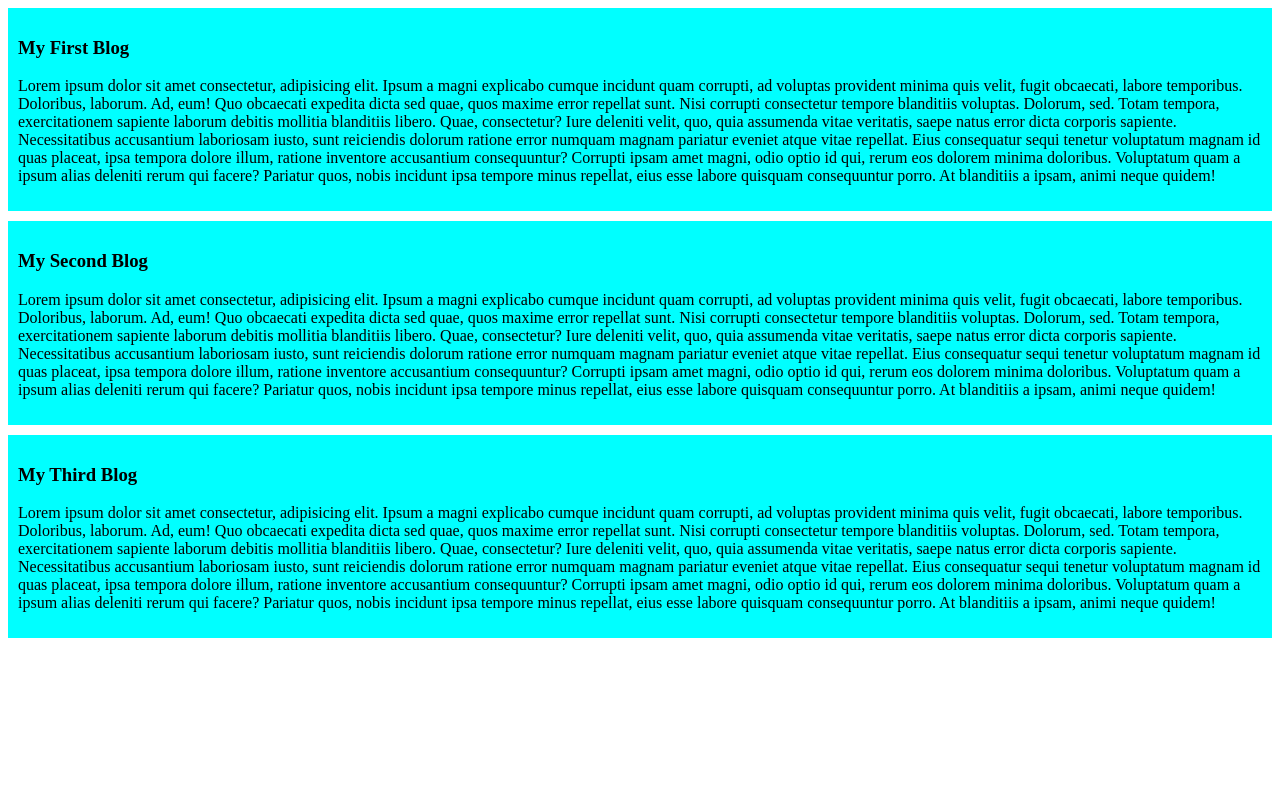
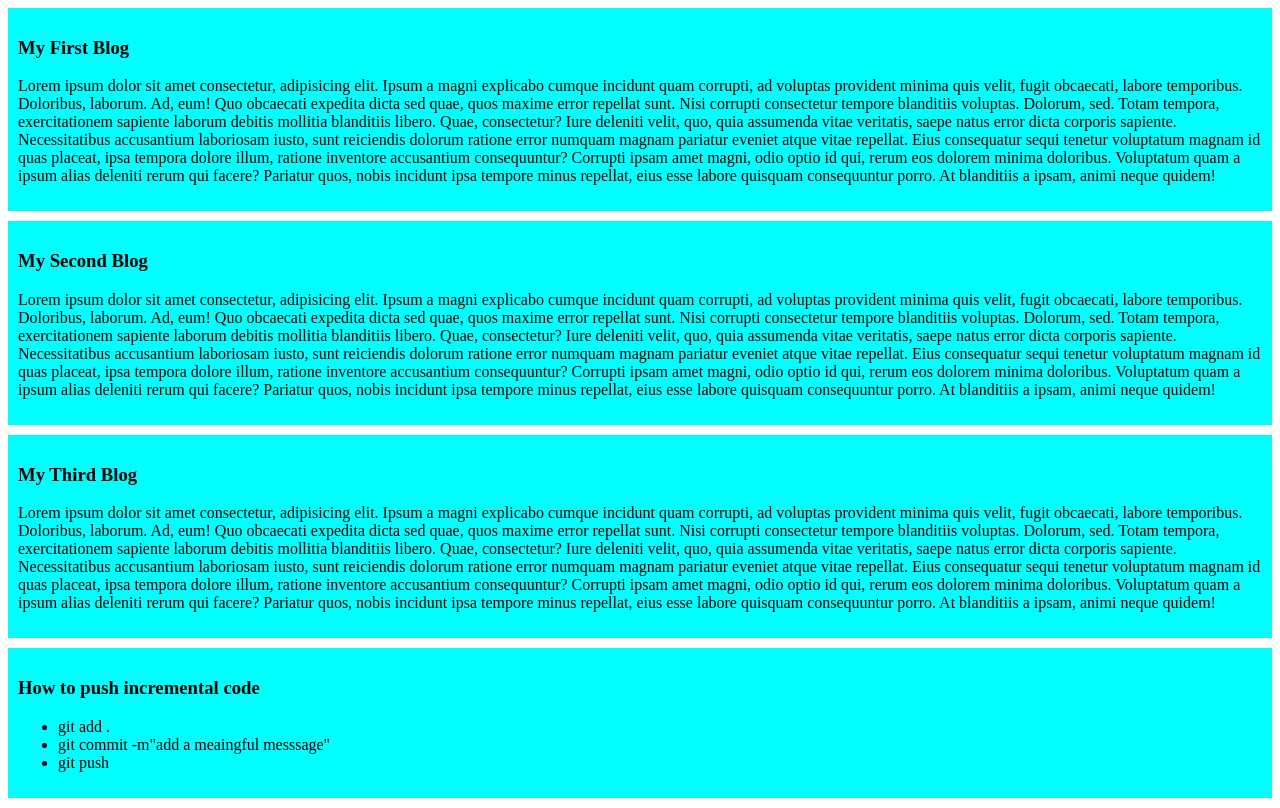
Before and after one commit to student-webdev-ph/git-projects, a plain HTML site: page index.html in a window 1280 px wide. Drawn offline with Linux system fonts and the light colour scheme.

Commit message:
added a list to push code

```diff
--- a/index.html
+++ b/index.html
@@ -31,5 +31,13 @@
         Eius consequatur sequi tenetur voluptatum magnam id quas placeat, ipsa tempora dolore illum, ratione inventore accusantium consequuntur? Corrupti ipsam amet magni, odio optio id qui, rerum eos dolorem minima doloribus.
         Voluptatum quam a ipsum alias deleniti rerum qui facere? Pariatur quos, nobis incidunt ipsa tempore minus repellat, eius esse labore quisquam consequuntur porro. At blanditiis a ipsam, animi neque quidem!</p>
     </div>
+    <div>
+        <h3>How to push incremental code</h3>
+        <ul>
+            <li>git add .</li>
+            <li>git commit -m"add a meaingful messsage"</li>
+            <li>git push</li>
+        </ul>
+    </div>
 </body>
 </html>
```
